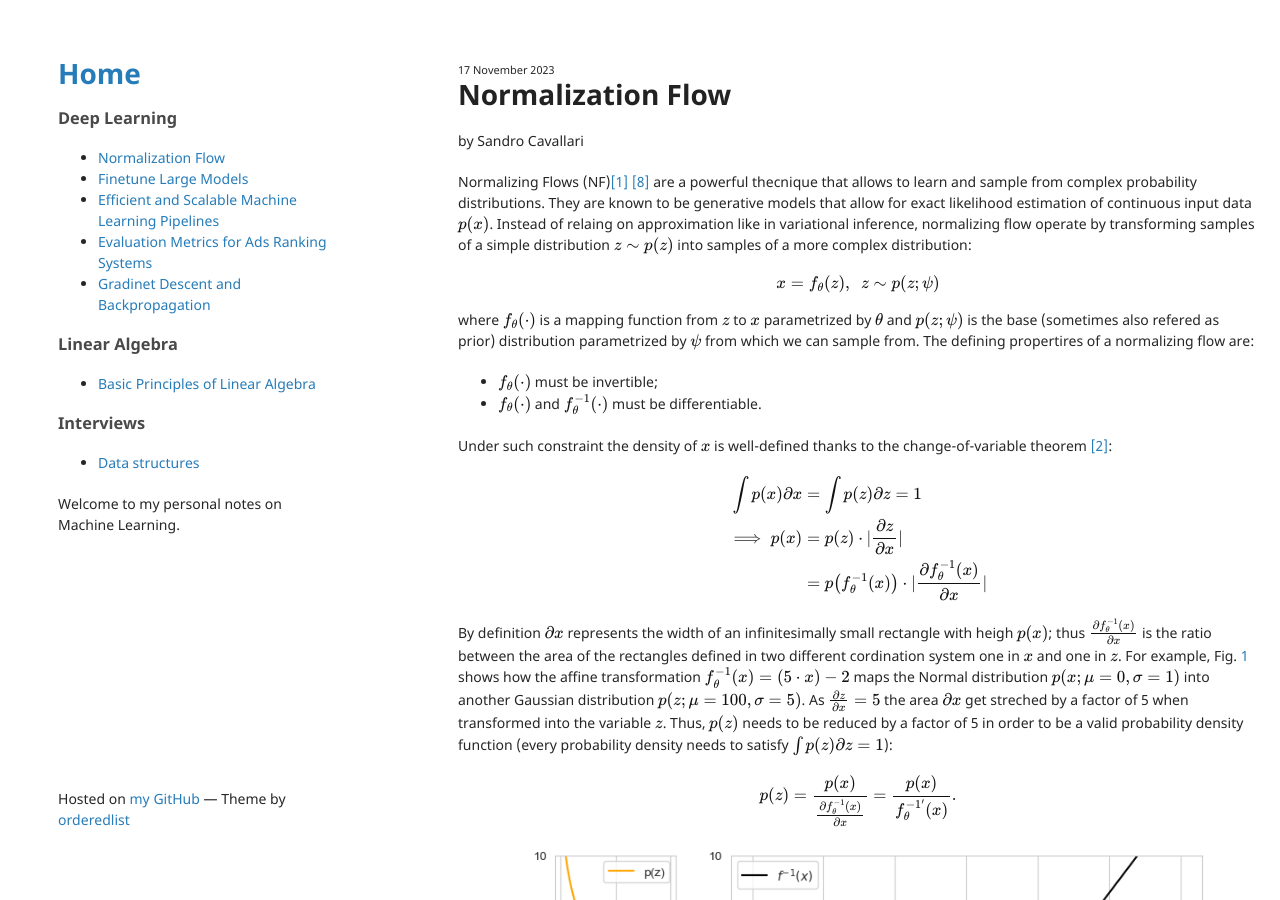
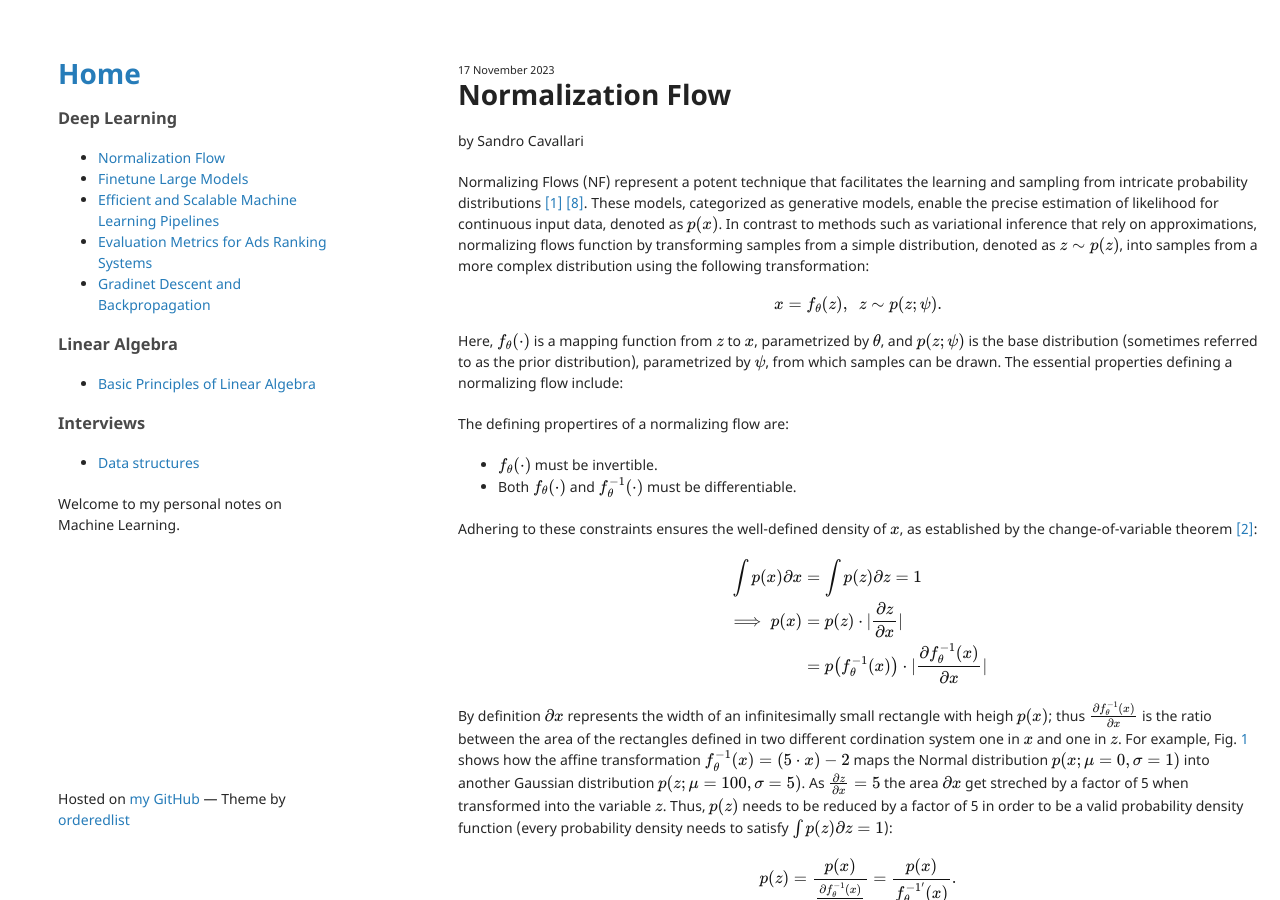
Before and after one commit to andompesta/andompesta.github.io, a Jekyll site: the page built from _posts/2023-11-17-normalization-flow.md, in a window 1280 px wide and 900 px high. Built offline with Jekyll 4.4.1, drawn with Linux system fonts in a browser that asks for light colours.

Commit message:
better writing

```diff
--- a/_posts/2023-11-17-normalization-flow.md
+++ b/_posts/2023-11-17-normalization-flow.md
@@ -7,20 +7,19 @@ tag: "Deep Learning"
 comments_id: 9
 ---
 
-Normalizing Flows (NF)[[1]](#ref:normalization-flow-review) [[8]](#ref:nice) are a powerful thecnique that allows to learn and sample from complex probability distributions.
-They are known to be generative models that allow for exact likelihood estimation of continuous input data $p(x)$.
-Instead of relaing on approximation like in variational inference, normalizing flow operate by transforming samples of a simple distribution $z \sim p(z)$ into samples of a more complex distribution:
+Normalizing Flows (NF) represent a potent technique that facilitates the learning and sampling from intricate probability distributions [[1]](#ref:normalization-flow-review) [[8]](#ref:nice). These models, categorized as generative models, enable the precise estimation of likelihood for continuous input data, denoted as $p(x)$. In contrast to methods such as variational inference that rely on approximations, normalizing flows function by transforming samples from a simple distribution, denoted as $z \sim p(z)$, into samples from a more complex distribution using the following transformation:
 
 $$
-x = f_{\theta}(z), ~~ z \sim p(z; \psi)
+x = f_{\theta}(z), ~~ z \sim p(z; \psi).
 $$
 
-where $f_{\theta}(\cdot)$ is a mapping function from $z$ to $x$ parametrized by $\theta$ and $p(z; \psi)$ is the base (sometimes also refered as prior) distribution parametrized by $\psi$ from which we can sample from.
+Here, $f_{\theta}(\cdot)$ is a mapping function from $z$ to $x$, parametrized by $\theta$, and $p(z; \psi)$ is the base distribution (sometimes referred to as the prior distribution), parametrized by $\psi$, from which samples can be drawn. The essential properties defining a normalizing flow include:
+
 The defining propertires of a normalizing flow are:
- - $f_{\theta}(\cdot)$ must be invertible;
- - $f_{\theta}(\cdot)$ and $f_{\theta}^{-1}(\cdot)$ must be differentiable.
+ - $f_{\theta}(\cdot)$ must be invertible.
+ - Both $f_{\theta}(\cdot)$ and $f_{\theta}^{-1}(\cdot)$ must be differentiable.
 
-Under such constraint the density of $x$ is well-defined thanks to the change-of-variable theorem [[2]](#ref:change-of-variable):
+Adhering to these constraints ensures the well-defined density of $x$, as established by the change-of-variable theorem [[2]](#ref:change-of-variable):
 
 $$
 \begin{align*}
```
